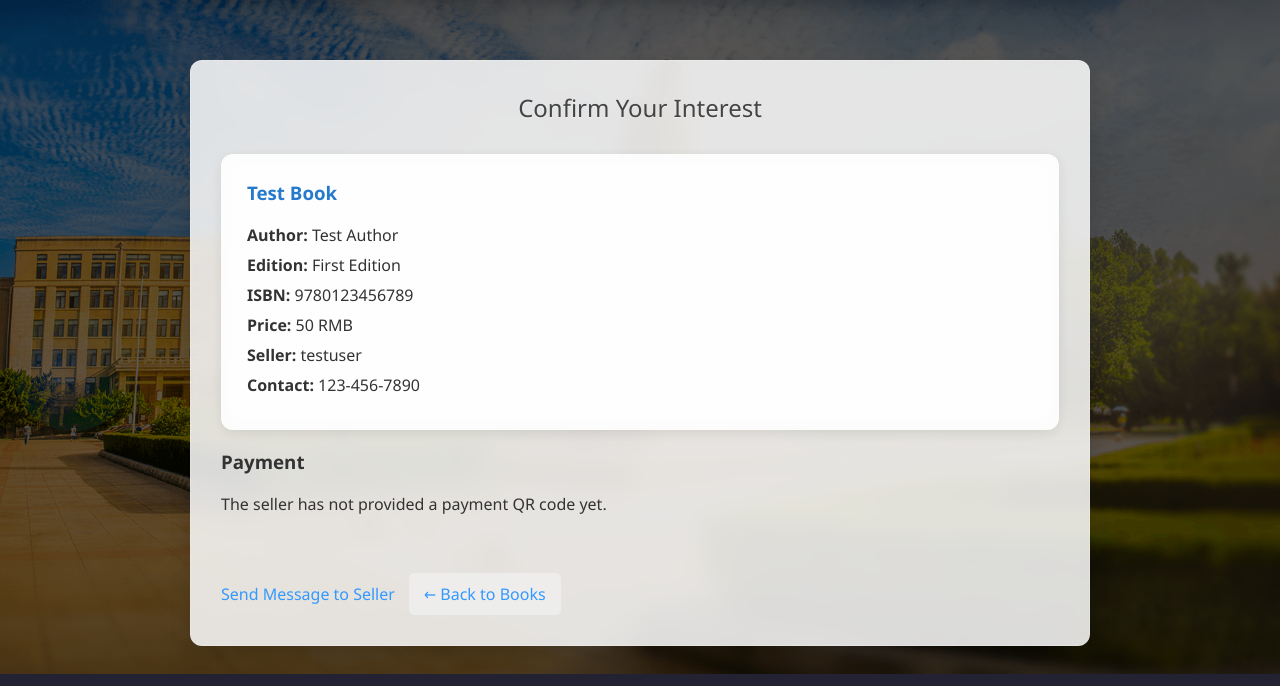
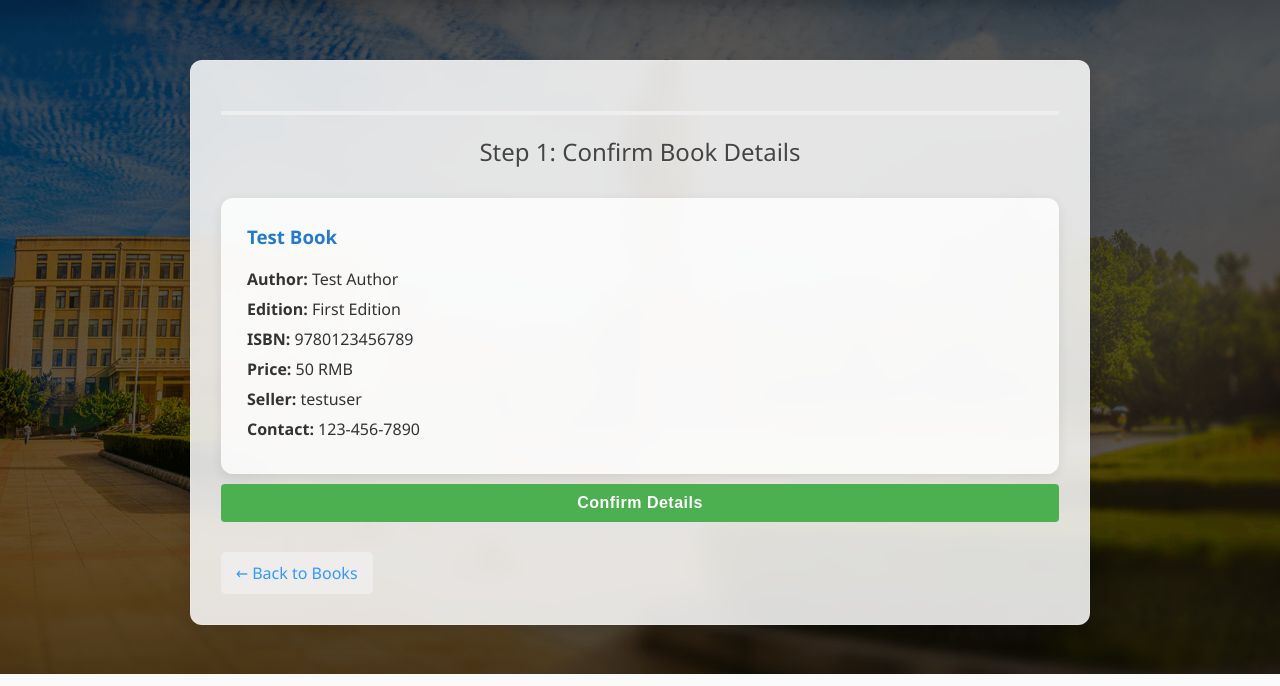
Before and after one commit to larawashe/dut-book-sharing, a Flask app: page /book/1/purchase in a window 1280 px wide. Shown: the part 126-812 px from the top of the page. Run offline with Flask 3, Linux system fonts and the light colour scheme; a user stored in the database is signed in; data comes from the database, SQL or seed files in the repository; both versions use the stored data as it was after the commit.

Commit message:
done here

```diff
--- a/templates/purchase.html
+++ b/templates/purchase.html
@@ -4,6 +4,56 @@
     <meta charset="UTF-8">
     <title>Purchase Book</title>
     <link rel="stylesheet" href="{{ url_for('static', filename='css/styles.css') }}">
+    <style>
+        .step {
+            display: none;
+        }
+        .step.active {
+            display: block;
+        }
+        .progress-bar {
+            width: 100%;
+            height: 4px;
+            background: #eee;
+            margin: 20px 0;
+        }
+        .progress {
+            width: 0;
+            height: 100%;
+            background: #4CAF50;
+            transition: width 0.3s ease;
+        }
+        .loading {
+            display: inline-block;
+            width: 20px;
+            height: 20px;
+            border: 3px solid #f3f3f3;
+            border-top: 3px solid #3498db;
+            border-radius: 50%;
+            animation: spin 1s linear infinite;
+        }
+        @keyframes spin {
+            0% { transform: rotate(0deg); }
+            100% { transform: rotate(360deg); }
+        }
+        .success-checkmark {
+            color: #4CAF50;
+            font-size: 48px;
+        }
+        .btn-next {
+            background: #4CAF50;
+            color: white;
+            padding: 10px 20px;
+            border: none;
+            border-radius: 4px;
+            cursor: pointer;
+            margin: 10px 0;
+        }
+        .btn-next:disabled {
+            background: #cccccc;
+            cursor: not-allowed;
+        }
+    </style>
 </head>
 <body>
 
@@ -12,8 +62,13 @@
 </div>
 
 <div class="container purchase-container">
-    <h2>Confirm Your Interest</h2>
+    <div class="progress-bar">
+        <div id="progress" class="progress"></div>
+    </div>
 
+    <!-- Step 1: Book Details -->
+    <div id="step1" class="step active">
+        <h2>Step 1: Confirm Book Details</h2>
         <div class="book-card">
             {% if book.image_filename %}
                 <img src="{{ url_for('static', filename='book_images/' + book.image_filename) }}" alt="Book Image" class="book-image">
@@ -28,20 +83,79 @@
                 <p><strong>Contact:</strong> {{ book.contact }}</p>
             </div>
         </div>
+        <button class="btn-next" onclick="nextStep(1)">Confirm Details</button>
+    </div>
 
-    <h3>Payment</h3>
+    <!-- Step 2: Payment Method -->
+    <div id="step2" class="step">
+        <h2>Step 2: Choose Payment Method</h2>
+        <div class="payment-methods">
+            <div>
+                <input type="radio" id="wechat" name="payment" value="wechat" checked>
+                <label for="wechat">WeChat Pay</label>
+            </div>
+            <div>
+                <input type="radio" id="alipay" name="payment" value="alipay">
+                <label for="alipay">Alipay</label>
+            </div>
+        </div>
         {% if book.payment_qr %}
-        <p>Scan the QR code below to pay using WeChat or Alipay:</p>
+            <div class="qr-section">
+                <p>Scan the QR code to pay {{ book.price }} RMB:</p>
                 <img src="{{ url_for('static', filename='book_images/' + book.payment_qr) }}" width="250" alt="Payment QR Code">
+            </div>
         {% else %}
             <p>The seller has not provided a payment QR code yet.</p>
         {% endif %}
+        <button class="btn-next" onclick="nextStep(2)">Process Payment</button>
+    </div>
 
-    <br>
-    <a href="{{ url_for('send_message', to_username=book.posted_by) }}" class="btn-message">Send Message to Seller</a>
+    <!-- Step 3: Processing -->
+    <div id="step3" class="step">
+        <h2>Step 3: Processing Payment</h2>
+        <div style="text-align: center; padding: 40px;">
+            <div class="loading"></div>
+            <p>Processing your payment...</p>
+            <p>Please do not close this window.</p>
+        </div>
+    </div>
+
+    <!-- Step 4: Confirmation -->
+    <div id="step4" class="step">
+        <h2>Purchase Complete!</h2>
+        <div style="text-align: center; padding: 40px;">
+            <div class="success-checkmark">✓</div>
+            <h3>Thank you for your purchase!</h3>
+            <p>The seller has been notified and will contact you soon.</p>
+            <p>You can also message the seller directly:</p>
+            <a href="{{ url_for('send_message', to_username=book.posted_by) }}" class="btn-message">Message Seller</a>
+        </div>
+    </div>
+
     <a href="{{ url_for('available_books') }}" class="back-btn">← Back to Books</a>
+</div>
 
-</div>
+<script>
+function nextStep(currentStep) {
+    // Hide current step
+    document.getElementById('step' + currentStep).classList.remove('active');
+
+    // Show next step
+    const nextStepNum = currentStep + 1;
+    document.getElementById('step' + nextStepNum).classList.add('active');
+
+    // Update progress bar
+    const progress = (currentStep / 4) * 100;
+    document.getElementById('progress').style.width = progress + '%';
+
+    // If moving to processing step, simulate payment processing
+    if (nextStepNum === 3) {
+        setTimeout(() => {
+            nextStep(3);
+        }, 3000); // Show processing for 3 seconds
+    }
+}
+</script>
 
 </body>
 </html>
```
Also changed, not shown: test_setup.py (added, +36 -0 lines), books.db. Lines whose indentation alone changed are shown as unchanged.
